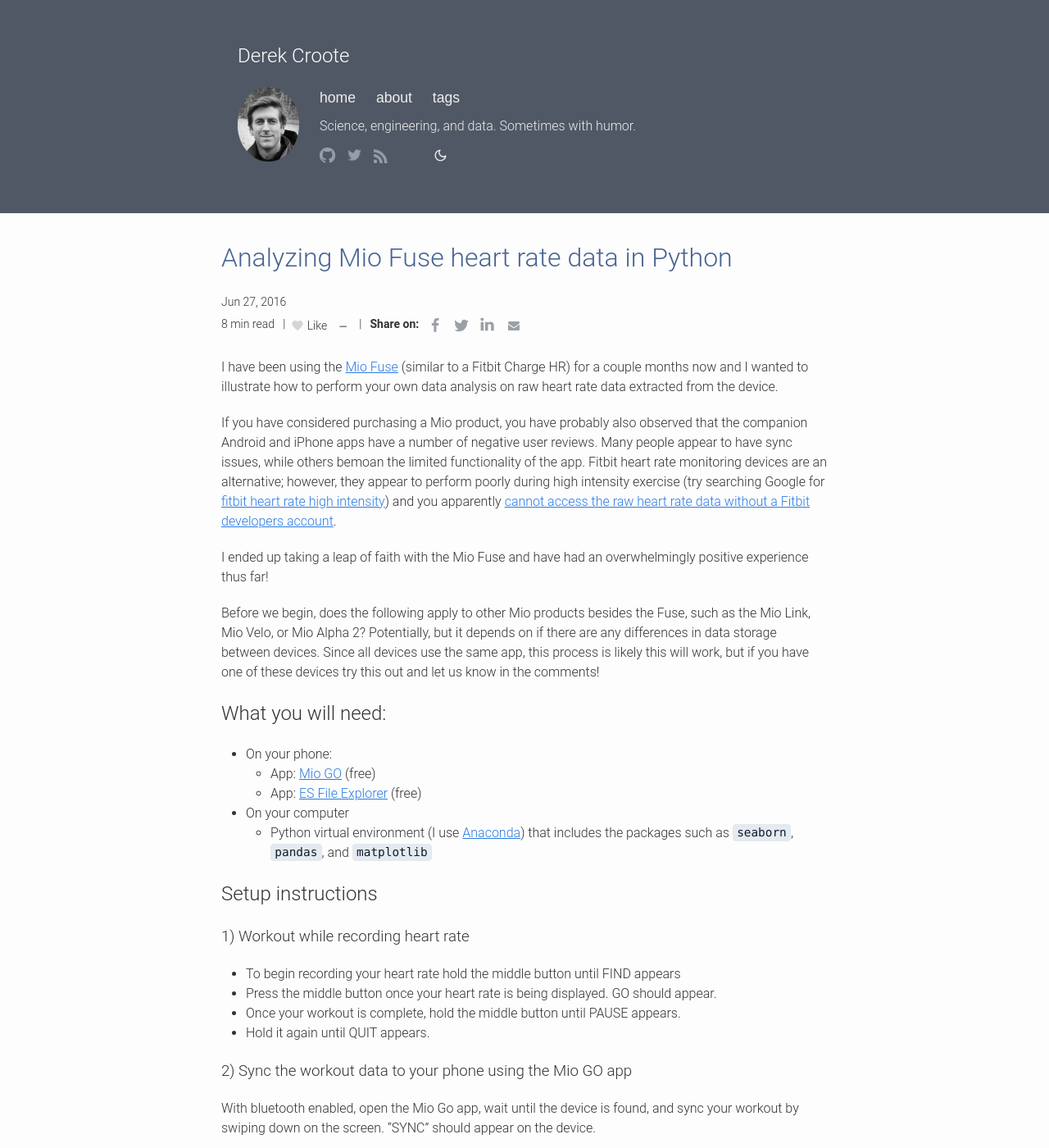
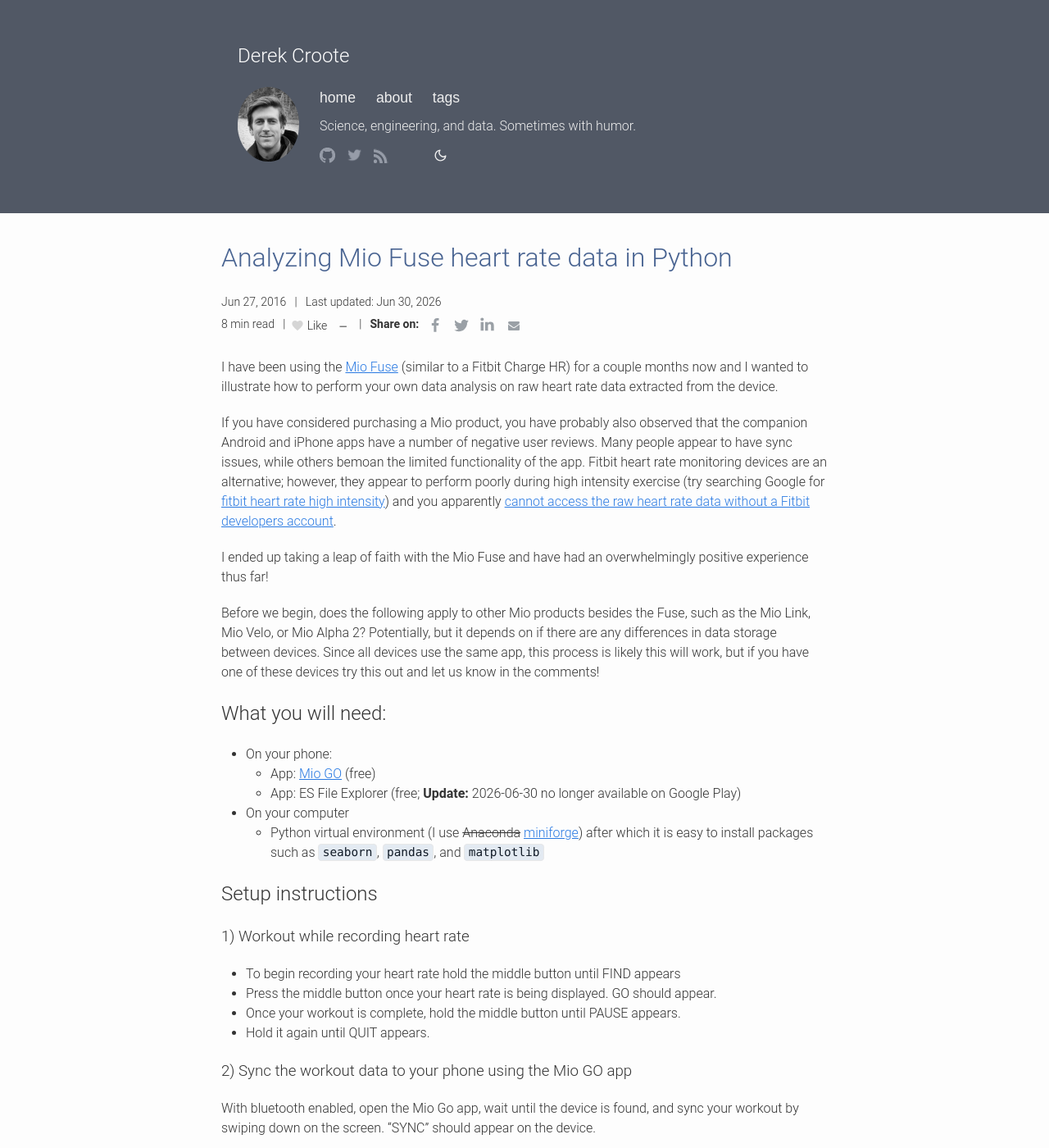
Before and after one commit to dcroote/dcroote.github.io, a Jekyll site: the page built from _posts/2016-06-27-heart-rate-analysis-mio-python.md, in a window 1280 px wide and 1400 px high. Shown: the whole window at 82% size. Built offline with Jekyll 4.4.1, drawn with Linux system fonts in a browser that asks for light colours; some web fonts are replaced; comment, search, counter and statistics services are not loaded.

Commit message:
fix: broken links

```diff
--- a/_posts/2016-06-27-heart-rate-analysis-mio-python.md
+++ b/_posts/2016-06-27-heart-rate-analysis-mio-python.md
@@ -5,6 +5,7 @@
 image-alt: Activity-dependent heart rate
 comments: true
 tags: [data science, software, sports]
+last_modified_at: 2026-06-30 14:09:00 -0700
 ---
 
 I have been using the <a href="http://www.mioglobal.com/Mio-FUSE-Heart-Rate-Training-Activity-Tracker/Product.aspx" target="_blank">Mio Fuse</a> (similar to a Fitbit Charge HR) for a couple months now and I wanted to illustrate how to perform your own data analysis on raw heart rate data extracted from the device.
@@ -19,9 +20,9 @@
 
 - On your phone:
   - App: <a href="https://play.google.com/store/apps/details?id=com.mioglobal.android.miogo&hl=en">Mio GO</a> (free)
-  - App: <a href="https://play.google.com/store/apps/details?id=com.estrongs.android.pop&hl=en">ES File Explorer</a> (free)
+  - App: ES File Explorer (free; **Update:** 2026-06-30 no longer available on Google Play)
 - On your computer
-  - Python virtual environment (I use <a href="https://www.continuum.io/why-anaconda">Anaconda</a>) that includes the packages such as `seaborn`, `pandas`, and `matplotlib`
+  - Python virtual environment (I use ~~Anaconda~~ <a href="https://github.com/conda-forge/miniforge" _target="blank">miniforge</a>) after which it is easy to install packages such as `seaborn`, `pandas`, and `matplotlib`
 
 ## Setup instructions
 
```
Also changed, not shown: _posts/2020-09-06-github-actions-from-travis.md (+2 -1 lines).
